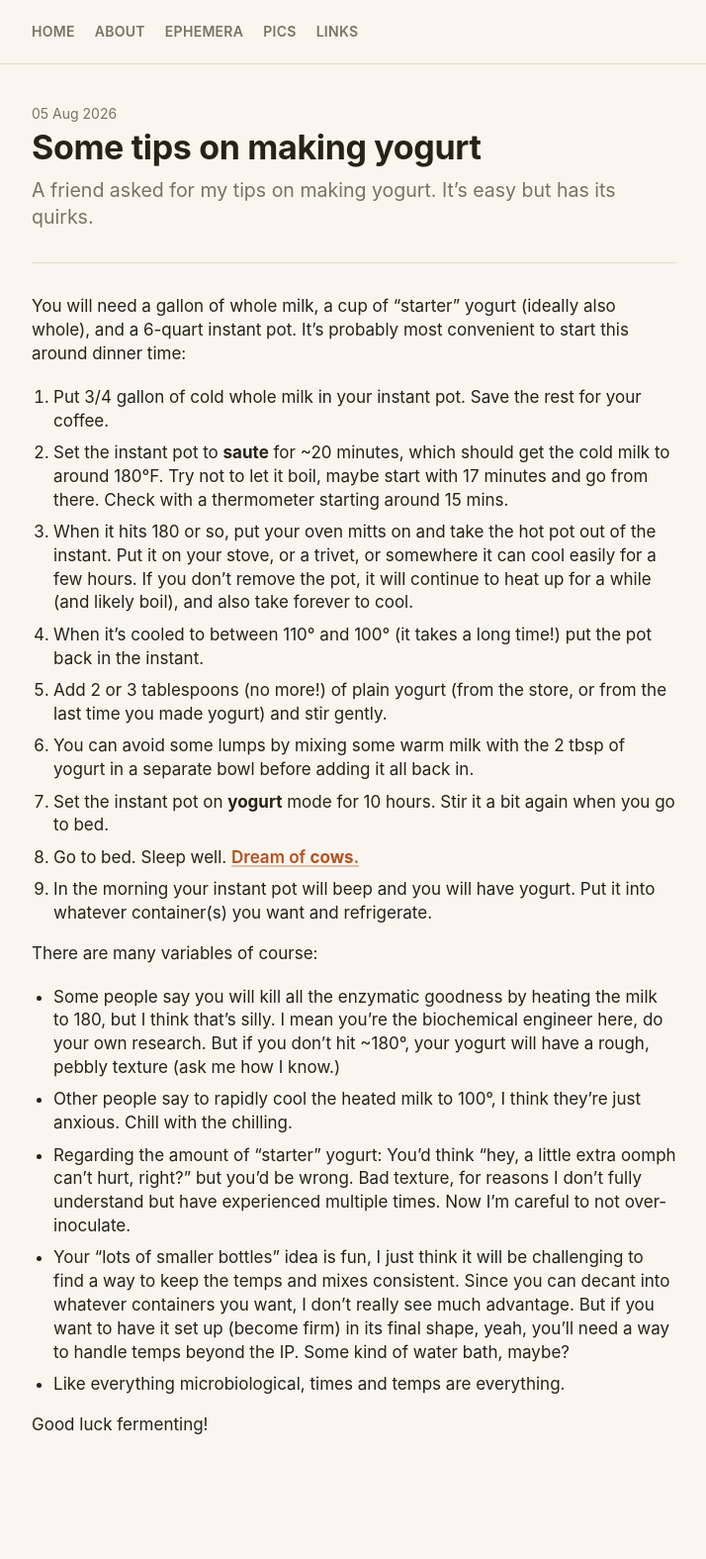
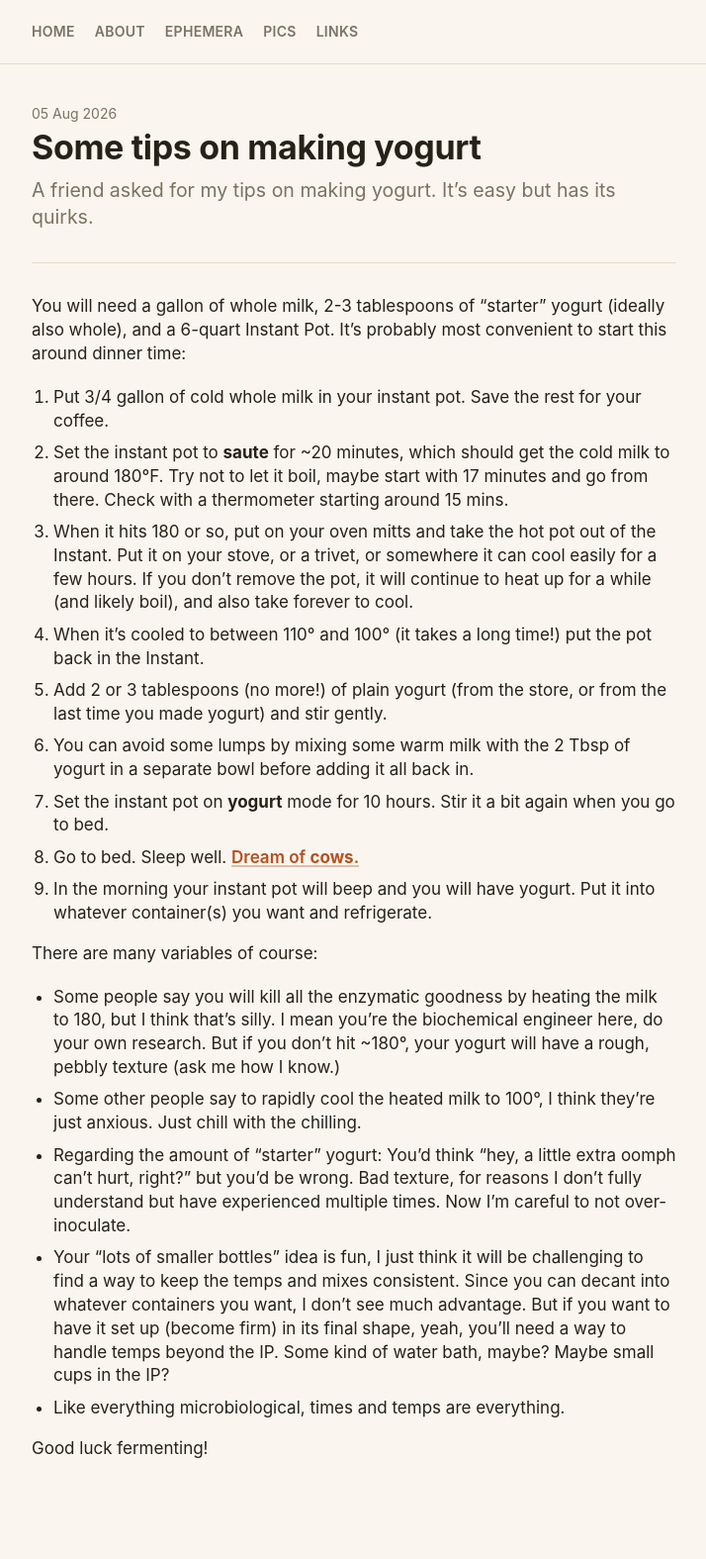
Before and after one commit to mkolon/mattkolon.com, a Jekyll site: the page built from _posts/2026-08-05-yogurt.md, in a window 1280 px wide. Shown: the whole page at 99% size, without its empty margins (282-996 px from the left). Built offline with Jekyll 4.4.1, drawn with Linux system fonts in a browser that asks for light colours; before the commit the page ends 1552 px from its top, so only the background shows below that.

Commit message:
random Friday fixes

```diff
--- a/_posts/2026-08-05-yogurt.md
+++ b/_posts/2026-08-05-yogurt.md
@@ -8,14 +8,14 @@ A friend asked for my tips on making yogurt. It's easy but has its quirks.
 ***
 
 
-You will need a gallon of whole milk, a cup of "starter" yogurt (ideally also whole), and a 6-quart instant pot. It's probably most convenient to start this around dinner time:
+You will need a gallon of whole milk, 2-3 tablespoons of "starter" yogurt (ideally also whole), and a 6-quart Instant Pot. It's probably most convenient to start this around dinner time:
 
 1. Put 3/4 gallon of cold whole milk in your instant pot. Save the rest for your coffee.
 2. Set the instant pot to **saute** for ~20 minutes, which should get the cold milk to around 180°F. Try not to let it boil, maybe start with 17 minutes and go from there. Check with a thermometer starting around 15 mins.
-3. When it hits 180 or so, put your oven mitts on and take the hot pot out of the instant. Put it on your stove, or a trivet, or somewhere it can cool easily for a few hours. If you don't remove the pot, it will continue to heat up for a while (and likely boil), and also take forever to cool.
-4. When it's cooled to between 110° and 100° (it takes a long time!) put the pot back in the instant.
+3. When it hits 180 or so, put on your oven mitts and take the hot pot out of the Instant. Put it on your stove, or a trivet, or somewhere it can cool easily for a few hours. If you don't remove the pot, it will continue to heat up for a while (and likely boil), and also take forever to cool.
+4. When it's cooled to between 110° and 100° (it takes a long time!) put the pot back in the Instant.
 5. Add 2 or 3 tablespoons (no more!) of plain yogurt (from the store, or from the last time you made yogurt) and stir gently.
-6. You can avoid some lumps by mixing some warm milk with the 2 tbsp of yogurt in a separate bowl before adding it all back in.
+6. You can avoid some lumps by mixing some warm milk with the 2 Tbsp of yogurt in a separate bowl before adding it all back in.
 7. Set the instant pot on **yogurt** mode for 10 hours. Stir it a bit again when you go to bed.
 8. Go to bed. Sleep well. [Dream of **cows**.](https://youtu.be/FavUpD_IjVY)
 9. In the morning your instant pot will beep and you will have yogurt. Put it into whatever container(s) you want and refrigerate.
@@ -23,9 +23,9 @@ You will need a gallon of whole milk, a cup of "starter" yogurt (ideally also wh
 There are many variables of course:
 
 - Some people say you will kill all the enzymatic goodness by heating the milk to 180, but I think that's silly. I mean you're the biochemical engineer here, do your own research. But if you don't hit ~180°, your yogurt will have a rough, pebbly texture (ask me how I know.)
-- Other people say to rapidly cool the heated milk to 100°, I think they're just anxious. Chill with the chilling.
+- Some other people say to rapidly cool the heated milk to 100°, I think they're just anxious. Just chill with the chilling.
 - Regarding the amount of "starter" yogurt: You'd think "hey, a little extra oomph can't hurt, right?" but you'd be wrong. Bad texture, for reasons I don't fully understand but have experienced multiple times. Now I'm careful to not over-inoculate.
-- Your "lots of smaller bottles" idea is fun, I just think it will be challenging to find a way to keep the temps and mixes consistent. Since you can decant into whatever containers you want, I don't really see much advantage. But if you want to have it set up (become firm) in its final shape, yeah, you'll need a way to handle temps beyond the IP. Some kind of water bath, maybe?
+- Your "lots of smaller bottles" idea is fun, I just think it will be challenging to find a way to keep the temps and mixes consistent. Since you can decant into whatever containers you want, I don't see much advantage. But if you want to have it set up (become firm) in its final shape, yeah, you'll need a way to handle temps beyond the IP. Some kind of water bath, maybe? Maybe small cups in the IP?
 - Like everything microbiological, times and temps are everything.
 
 Good luck fermenting!
```
